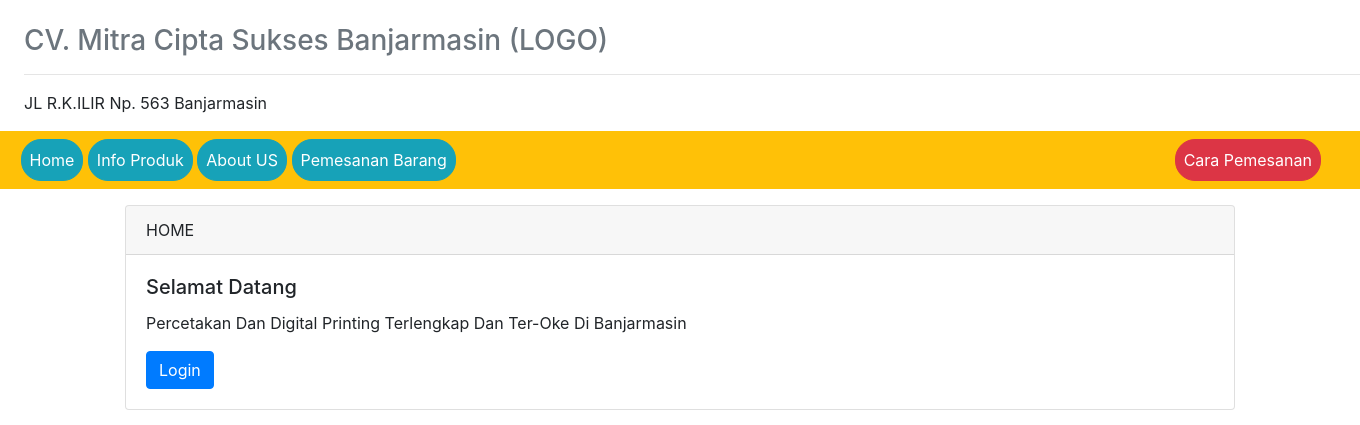
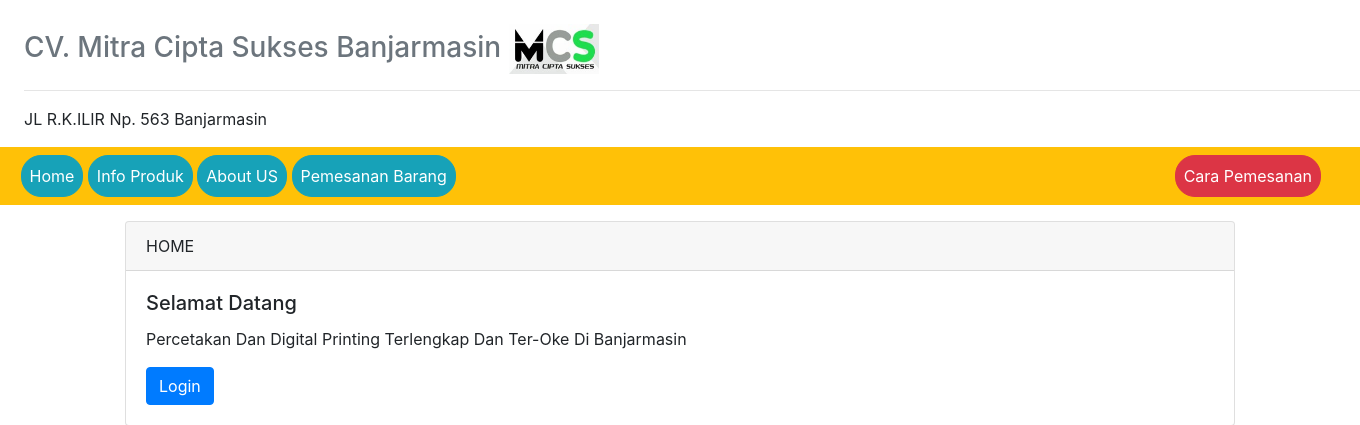
Before and after one commit to zoldyck04killu/aplikasi_CV_Mitra_Cipta_Sukses_Banjarmasin, a PHP site: page /aplikasi_CV_Mitra_Cipta_Sukses_Banjarmasin/ in a window 1360 px wide. Shown: the top 425 px of the page. Run offline with PHP 8.4, Linux system fonts and the light colour scheme.

Commit message:
add logo

```diff
--- a/index.php
+++ b/index.php
@@ -30,7 +30,7 @@ $objAdmin = new Admin($obj);
 
     <div class="ml-4" id="" style="">
       <br>
-      <h3 class="text-muted">CV. Mitra Cipta Sukses Banjarmasin (LOGO)</h3>
+      <h3 class="text-muted">CV. Mitra Cipta Sukses Banjarmasin <img src="assets/image/mcs.jpeg" alt="" width="90" height="50" style="margin-right:15px; "></h3>
       <hr>
       <p>JL R.K.ILIR Np. 563 Banjarmasin</p>
     </div>
--- a/view/laporan/laporan-pemesanan.php
+++ b/view/laporan/laporan-pemesanan.php
@@ -19,7 +19,7 @@ $pdf = new TCPDF('L', PDF_UNIT, PDF_PAGE_FORMAT, True, 'UTF-8', false);
 // $pdf->SetSubject('Kwitansi Penjualan');
 
 // header & footer data
-$pdf->SetHeaderData('1.jpg', 20, 'CV. Mitra Cipta Sukses Banjarmasin',
+$pdf->SetHeaderData('mcs.jpeg', 20, 'CV. Mitra Cipta Sukses Banjarmasin',
             "Alamat : JL R.K.ILIR Np. 563 Banjarmasin \nTelp. (0511) 4315530 - 4315531", array(48,89,112), array(48,89,112));
 
 // $pdf->SetHeaderData('logo.png', 30, 'BIDAN PRAKTEK MANDIRI (BPM)', PDF_HEADER_STRING);
```
Also changed, not shown: assets/image/mcs.jpeg (added).
